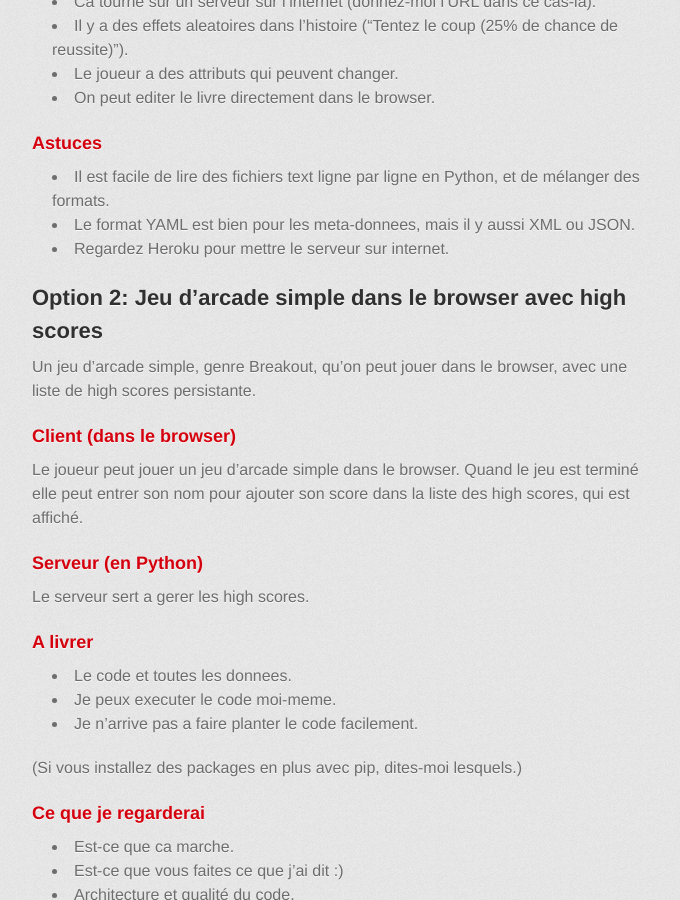
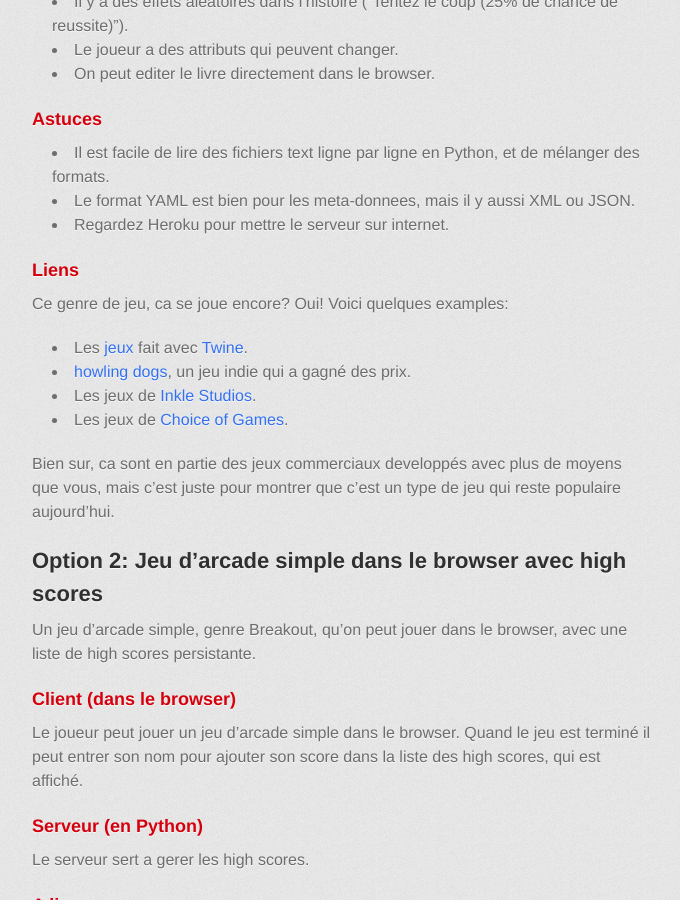
Before and after one commit to jhorneman/web-dev-course-2014, a Jekyll site: the page built from exercises.md, in a window 1280 px wide and 900 px high, scrolled down 1404 px. Shown: the whole window, without its empty margins (298-978 px from the left). Built offline with Jekyll 4.4.1, drawn with Linux system fonts in a browser that asks for light colours; some web fonts are replaced; some of the changed text lies outside the part shown.

Commit message:
Fixed grammar mistake, added examples.

```diff
--- a/exercises.md
+++ b/exercises.md
@@ -10,7 +10,7 @@ Comme dans les annees 80, un "livre" virtuel avec des paragraphes et des choix q
 
 ### Client (dans le browser)
 
-Le joueur peut jouer le jeu dans le browser. Elle voit le paragraphe et les choix actuels. Quand elle click sur un choix, elle avance vers le paragraphe qui correspond a ce choix.
+Le joueur peut jouer le jeu dans le browser. Elle voit le paragraphe et les choix actuels. Quand il click sur un choix, il avance vers le paragraphe qui correspond a ce choix.
 
 ### Serveur (en Python)
 
@@ -56,6 +56,16 @@ L'utilisateur peut definir le livre, par exemple en changeant les fichiers qui s
 - Le format YAML est bien pour les meta-donnees, mais il y aussi XML ou JSON.
 - Regardez Heroku pour mettre le serveur sur internet.
 
+### Liens
+
+Ce genre de jeu, ca se joue encore? Oui! Voici quelques examples:
+
+- Les [jeux](http://twinehub.weebly.com/) fait avec [Twine](http://twinery.org/).
+- [howling dogs](http://aliendovecote.com/uploads/twine/howlingdogs/howlingdogs.html), un jeu indie qui a gagné des prix.
+- Les jeux de [Inkle Studios](http://www.inklestudios.com/).
+- Les jeux de [Choice of Games](https://www.choiceofgames.com/).
+
+Bien sur, ca sont en partie des jeux commerciaux developpés avec plus de moyens que vous, mais c'est juste pour montrer que c'est un type de jeu qui reste populaire aujourd'hui.
 
 ## Option 2: Jeu d'arcade simple dans le browser avec high scores
 
@@ -63,7 +73,7 @@ Un jeu d'arcade simple, genre Breakout, qu'on peut jouer dans le browser, avec u
 
 ### Client (dans le browser)
 
-Le joueur peut jouer un jeu d'arcade simple dans le browser. Quand le jeu est terminé elle peut entrer son nom pour ajouter son score dans la liste des high scores, qui est affiché.
+Le joueur peut jouer un jeu d'arcade simple dans le browser. Quand le jeu est terminé il peut entrer son nom pour ajouter son score dans la liste des high scores, qui est affiché.
 
 ### Serveur (en Python)
 
```
